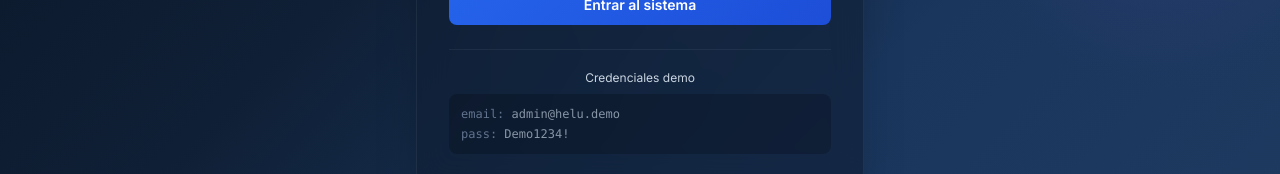
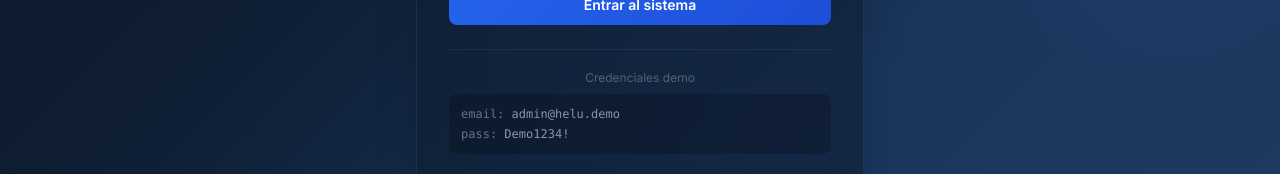
Before and after one commit to ramcxn/gdt-platform, a Next.js app: page /login in a window 1280 px wide. Shown: the part 505-679 px from the top of the page. Built offline with nearby package versions, Linux system fonts and the light colour scheme.

Commit message:
fix: restaurar overrides de modo claro en globals.css

```diff
--- a/app/globals.css
+++ b/app/globals.css
@@ -49,6 +49,7 @@
   --cyan-bg: rgba(8,145,178,0.12);
 
   --ring-track: rgba(255,255,255,0.07);
+  --sidebar-label: var(--text-muted);
 
   --shadow-sm: 0 1px 2px rgba(0,0,0,0.3);
   --shadow-md: 0 2px 8px rgba(0,0,0,0.3), 0 1px 3px rgba(0,0,0,0.2);
@@ -104,6 +105,7 @@
   --cyan-bg: rgba(8,145,178,0.1);
 
   --ring-track: rgba(0,0,0,0.06);
+  --sidebar-label: var(--text-muted);
 
   --shadow-sm: 0 1px 2px rgba(0,0,0,0.04);
   --shadow-md: 0 2px 8px rgba(0,0,0,0.06), 0 1px 3px rgba(0,0,0,0.04);
@@ -557,3 +559,45 @@ input::placeholder, textarea::placeholder {
   background-color: #ffffff;
   border-color: rgba(0,0,0,0.1);
 }
+
+/* Muchas páginas usan clases crudas de Tailwind (text-white, bg-white/10, etc.)
+   asumiendo un fondo oscuro. Estos overrides las hacen legibles en modo claro
+   sin tener que tocar cada página una por una. */
+
+[data-theme="light"] .text-white          { color: #0f172a !important; }
+[data-theme="light"] .text-slate-100,
+[data-theme="light"] .text-slate-200      { color: #334155 !important; }
+[data-theme="light"] .text-slate-300      { color: #475569 !important; }
+[data-theme="light"] .text-slate-400      { color: #64748b !important; }
+[data-theme="light"] .text-slate-500      { color: #94a3b8 !important; }
+[data-theme="light"] .text-blue-200       { color: #2563eb !important; }
+[data-theme="light"] .text-blue-300       { color: #2563eb !important; }
+[data-theme="light"] .text-blue-400       { color: #3b82f6 !important; }
+[data-theme="light"] .text-red-300        { color: #dc2626 !important; }
+[data-theme="light"] .text-red-400        { color: #dc2626 !important; }
+[data-theme="light"] .text-green-300      { color: #16a34a !important; }
+[data-theme="light"] .text-green-400      { color: #16a34a !important; }
+[data-theme="light"] .text-amber-300      { color: #d97706 !important; }
+[data-theme="light"] .text-amber-400      { color: #d97706 !important; }
+[data-theme="light"] .text-purple-300     { color: #7c3aed !important; }
+[data-theme="light"] .text-emerald-400    { color: #059669 !important; }
+
+[data-theme="light"] .bg-white\/5          { background: rgba(0,0,0,0.04) !important; }
+[data-theme="light"] .bg-white\/10         { background: rgba(0,0,0,0.06) !important; }
+[data-theme="light"] .bg-white\/15         { background: rgba(59,130,246,0.15) !important; }
+[data-theme="light"] .bg-\[#0f1f35\]       { background: #ffffff !important; }
+[data-theme="light"] .bg-slate-700         { background: #e2e8f0 !important; color: #0f172a !important; }
+[data-theme="light"] .bg-blue-500\/20      { background: rgba(59,130,246,0.15) !important; }
+[data-theme="light"] .bg-red-500\/10       { background: rgba(220,38,38,0.08) !important; }
+[data-theme="light"] .bg-green-400\/20     { background: rgba(22,163,74,0.12) !important; }
+[data-theme="light"] .bg-red-400\/20       { background: rgba(220,38,38,0.12) !important; }
+[data-theme="light"] .bg-amber-500\/10     { background: rgba(217,119,6,0.08) !important; }
+[data-theme="light"] .bg-purple-500\/10    { background: rgba(124,58,237,0.08) !important; }
+
+[data-theme="light"] .border-white\/5    { border-color: rgba(0,0,0,0.06) !important; }
+[data-theme="light"] .border-white\/10   { border-color: rgba(0,0,0,0.1) !important; }
+[data-theme="light"] .border-white\/20   { border-color: rgba(0,0,0,0.15) !important; }
+[data-theme="light"] .border-blue-500\/30 { border-color: rgba(59,130,246,0.3) !important; }
+[data-theme="light"] .border-red-500\/20 { border-color: rgba(220,38,38,0.2) !important; }
+[data-theme="light"] .border-amber-500\/20 { border-color: rgba(217,119,6,0.2) !important; }
+[data-theme="light"] .border-purple-500\/20 { border-color: rgba(124,58,237,0.2) !important; }
```
